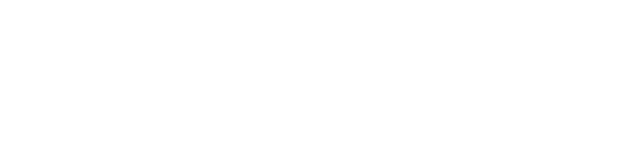
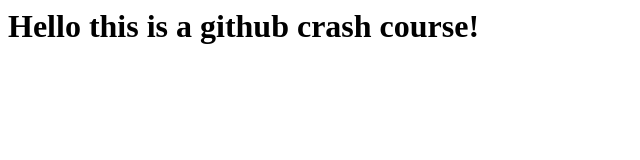
Before and after one commit to CodeDroi/GitHubDemo242, a plain HTML site: page index.html in a window 1280 px wide. Shown: the whole page, without its empty margins (0-640 px from the left). Drawn offline with Linux system fonts and the light colour scheme.

Commit message:
added index.js and modified index.html

```diff
--- a/index.html
+++ b/index.html
@@ -5,6 +5,7 @@
     <title>GITHUB</title>
 </head>
 <body>
+    <h1>Hello this is a github crash course!</h1>
 
 </body>
 </html>
--- /dev/null
+++ b/index.js
@@ -0,0 +1 @@
+console.log("Hello Github")
```
